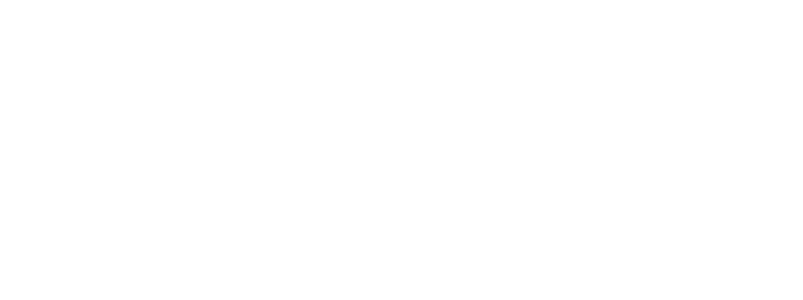
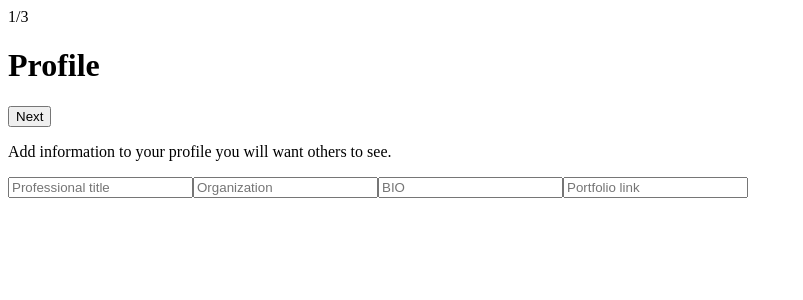
Before and after one commit to ValeriiaZub/networkwise, a React (Create React App) app: page /profile-creation in a window 1280 px wide. Before the commit this address had no page. Shown: the top 300 px of the page, without its empty margins (0-803 px from the left). Built offline with nearby package versions, Linux system fonts and the light colour scheme.

Commit message:
Created basic wizard component

```diff
--- /dev/null
+++ b/src/components/Questionnaire.jsx
@@ -0,0 +1,13 @@
+import React from 'react'
+
+const Questionnaire = ({ description, inputs }) => {
+
+    return <div>
+        <p>{description}</p>
+        <form>
+            {inputs.map(obj => <input type={obj.type} placeholder={obj.placeholder} key={obj.placeholder} />)}
+        </form>
+    </div>
+}
+
+export default Questionnaire
--- /dev/null
+++ b/src/components/Wizard.jsx
@@ -0,0 +1,22 @@
+import { useEffect, useState } from 'react'
+
+const Wizard = ({ onComplete, pages, titles }) => {
+    const [page, setPage] = useState(0)
+
+    useEffect(() => {
+        if (page === pages.length) {
+            onComplete()
+        }
+    }, [page, pages, onComplete])
+
+    return <div>
+        <div>
+            <span>{page + 1}/{pages.length}</span>
+            <h1>{titles[page]}</h1>
+            <button onClick={() => setPage(page + 1)}>Next</button>
+        </div>
+        {pages[page]}
+    </div>
+}
+
+export default Wizard
--- a/src/index.js
+++ b/src/index.js
@@ -2,13 +2,17 @@
 import ReactDOM from 'react-dom';
 import { BrowserRouter, Route, Routes } from "react-router-dom";
 import reportWebVitals from './reportWebVitals';
-import Index from './pages';
+import Index from './pages/Index';
+import SignUp from './pages/SignUp';
+import ProfileCreation from './pages/ProfileCreation';
 
 ReactDOM.render(
   <React.StrictMode>
     <BrowserRouter>
       <Routes>
-        <Route path="/" element={<Index />} />
+        <Route exact path="/" element={<Index />} />
+        <Route path="/signup" element={<SignUp />} />
+        <Route path="/profile-creation" element={<ProfileCreation />} />
         <Route element={<div>404</div>} />
       </Routes>
     </BrowserRouter>
--- /dev/null
+++ b/src/pages/ProfileCreation.jsx
@@ -0,0 +1,54 @@
+import Questionnaire from "../components/Questionnaire"
+import Wizard from "../components/Wizard"
+
+const Profile = () => (
+    <Questionnaire
+        description="Add information to your profile you will want others to see."
+        inputs={[
+            { type: "text", placeholder: "Professional title" },
+            { type: "text", placeholder: "Organization" },
+            { type: "text", placeholder: "BIO" },
+            { type: "text", placeholder: "Portfolio link" },
+        ]}
+    />
+)
+
+const MatchSettings = () => (
+    <Questionnaire
+        description="This information will be used to match you with your best mentor."
+        inputs={[
+            { type: "number", info: "How often would you want to get matched to new people?", placeholder: "Number of mentoring nights per weeks" },
+            { type: "text", info: "What is the area you are interested in?", placeholder: "Current design interest" },
+            { type: "text", info: "What is the area you are the strongest in?", placeholder: "Current design specialty" },
+            { type: "number", placeholder: "Number of years working as a professional" },
+            { type: "text", info: "What is the area you are interested in?", placeholder: "Mentors to match with level of experience" }
+        ]}
+    />
+)
+
+const PersonalSettings = () => (
+    <Questionnaire
+        description="This information will be used to suggest you learning and development content."
+        inputs={[
+            { type: "text", info: "What are the non-design things you like to do in your free time?", placeholder: "Hobbies" },
+            { type: "text", info: "What are the skills you think you need to work on?", placeholder: "Skills to improve" },
+            { type: "text", info: "What is the most you’re struggling with?", placeholder: "Current design challenge" },
+        ]}
+    />
+)
+
+const ProfileCreation = () => {
+
+    const onComplete = () => {
+        console.log('complete')
+    }
+
+    return <div>
+        <Wizard
+            onComplete={onComplete}
+            pages={[<Profile />, <MatchSettings />, <PersonalSettings />]}
+            titles={["Profile", "Matching settings", "Personal settings"]} />
+    </div>
+}
+
+export default ProfileCreation
```
